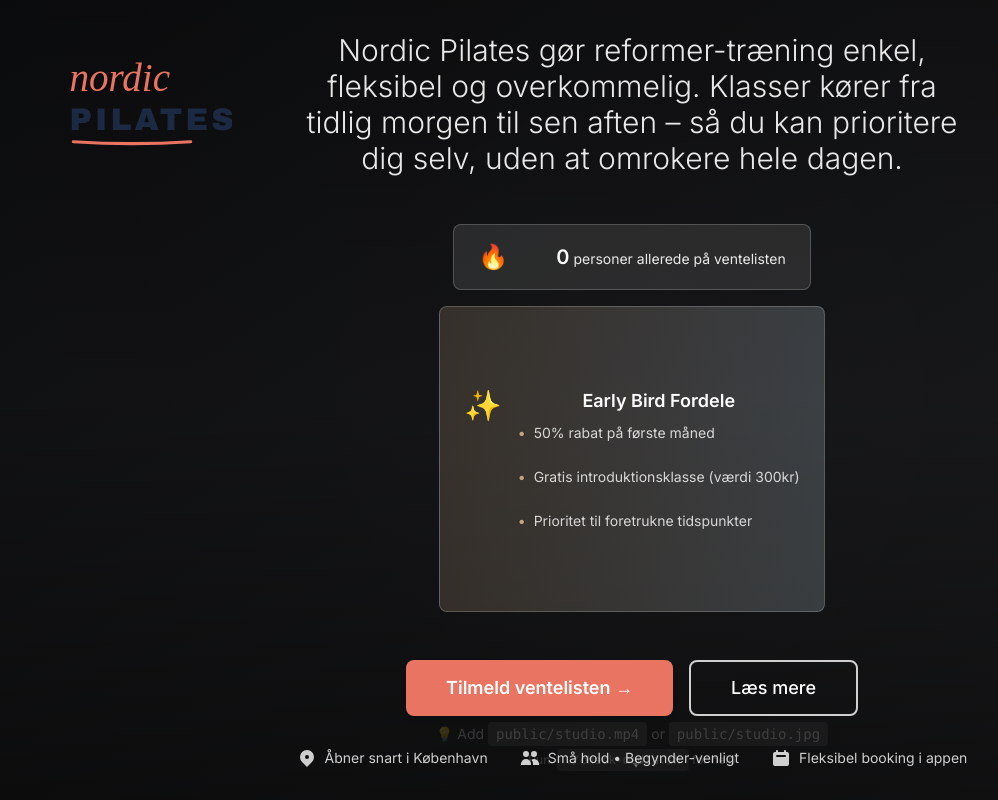
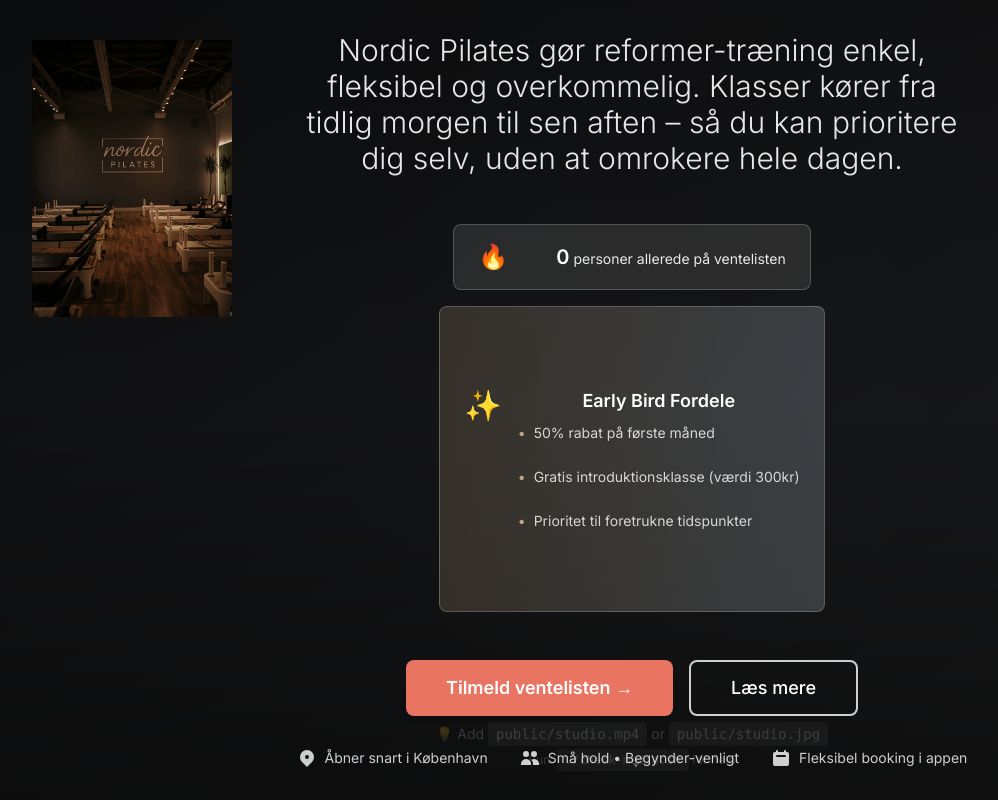
Before and after one commit to YouEx/nordicpilates, a Next.js app: page / in a window 1280 px wide. Shown: the top 800 px of the page, without its empty margins (8-1006 px from the left). Built offline with nearby package versions, Linux system fonts and the light colour scheme; no server answers.

Commit message:
Update Logo component to use actual logo image instead of SVG text

```diff
--- a/components/Logo.tsx
+++ b/components/Logo.tsx
@@ -17,48 +17,14 @@
 
   return (
     <div className={`relative ${className}`} style={{ width, height }}>
-      {/* SVG Logo inline for better control */}
-      <svg
-        viewBox="0 0 440 340"
-        fill="none"
-        xmlns="http://www.w3.org/2000/svg"
-        className="w-full h-full"
-        aria-label="Nordic Pilates"
-      >
-        {/* "nordic" in coral handwritten style */}
-        <text
-          x="60"
-          y="130"
-          fontFamily="'Brush Script MT', cursive"
-          fontSize="100"
-          fill="#E87461"
-          style={{ fontStyle: 'italic', fontWeight: 400 }}
-        >
-          nordic
-        </text>
-
-        {/* "PILATES" in navy bold caps */}
-        <text
-          x="60"
-          y="230"
-          fontFamily="'Arial Black', sans-serif"
-          fontSize="80"
-          fill="#1B2942"
-          fontWeight="900"
-          letterSpacing="8"
-        >
-          PILATES
-        </text>
-
-        {/* Coral underline */}
-        <path
-          d="M 70 260 Q 220 270, 370 260"
-          stroke="#E87461"
-          strokeWidth="8"
-          strokeLinecap="round"
-          fill="none"
-        />
-      </svg>
+      <Image
+        src="/nordic-pilates.png"
+        alt="Nordic Pilates"
+        width={width}
+        height={height}
+        priority
+        className="object-contain"
+      />
     </div>
   )
 }
```
Also changed, not shown: public/nordic-pilates.png (added).
